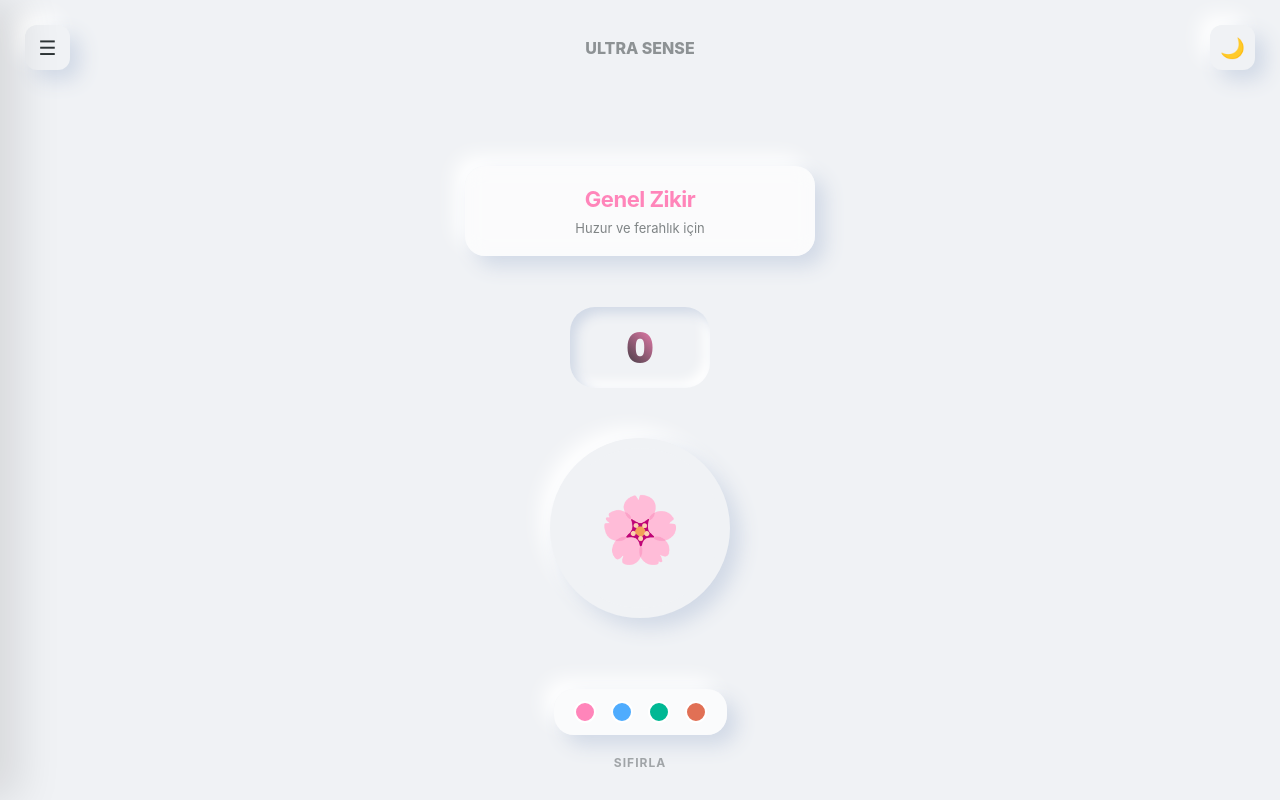
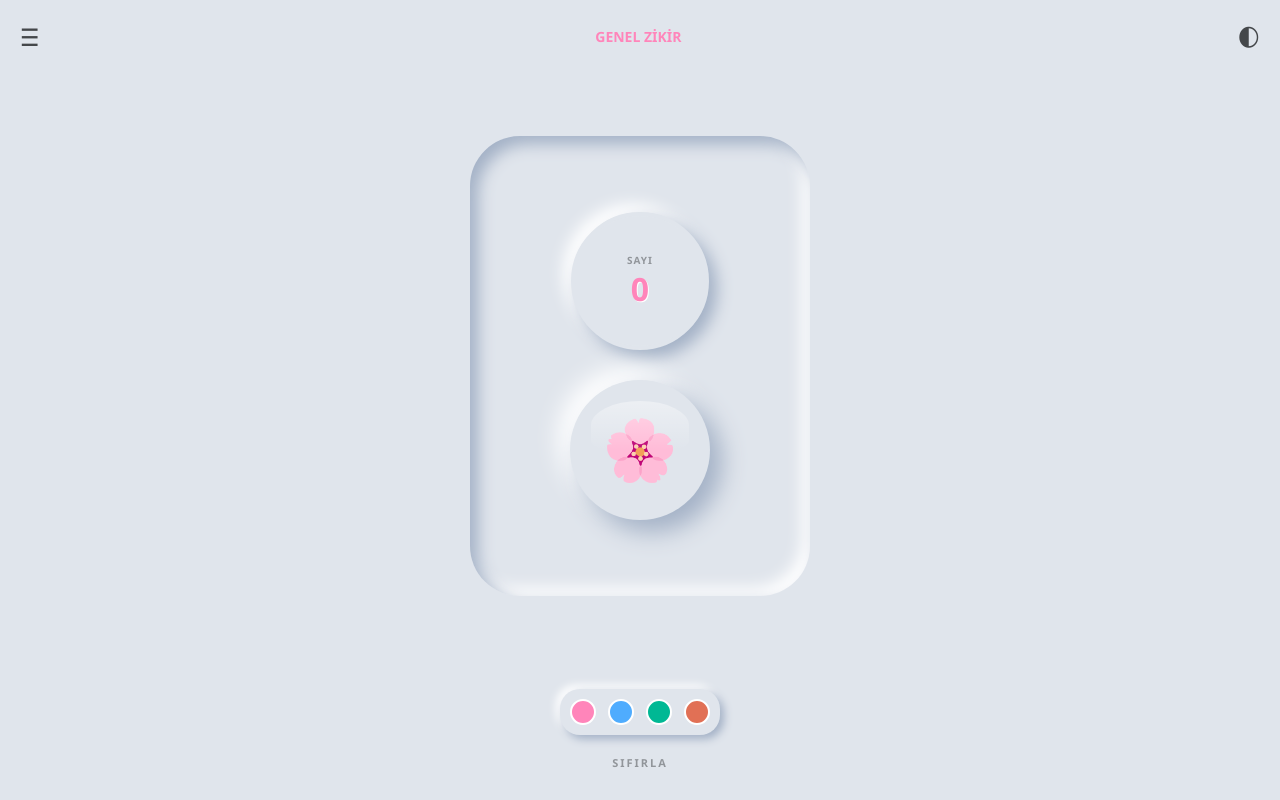
Before and after one commit to beyzaangin-collab/beyzaangin-collab2, a plain HTML site: page index.html in a window 1280 px wide. Drawn offline with Linux system fonts and the light colour scheme.

Commit message:
Update index.html

```diff
--- a/index.html
+++ b/index.html
@@ -3,22 +3,21 @@
 <head>
 <meta charset="UTF-8">
 <meta name="viewport" content="width=device-width, initial-scale=1.0, maximum-scale=1.0, user-scalable=0">
-<title>Beyza Zikirmatik Ultra</title>
-
+<title>Beyza Zikirmatik 3D</title>
 <style>
 :root {
   --accent: #ff85ba;
-  --bg: #f0f2f5;
-  --text: #2d3436;
-  --panel: rgba(255, 255, 255, 0.7);
-  --shadow: 10px 10px 20px #d1d9e6, -10px -10px 20px #ffffff;
+  --bg: #e0e5ec; /* Neomorfik zemin rengi */
+  --text: #44474a;
+  --light: #ffffff;
+  --shadow: #a3b1c6;
 }
 
 body.dark {
   --bg: #1a1c20;
   --text: #f1f2f6;
-  --panel: rgba(30, 32, 38, 0.7);
-  --shadow: 8px 8px 16px #121417, -8px -8px 16px #222429;
+  --light: #25282c;
+  --shadow: #0d0e10;
   --accent: #ff9fcf;
 }
 
@@ -26,303 +25,197 @@ body.theme-blue { --accent: #4facfe; }
 body.theme-green { --accent: #00b894; }
 body.theme-orange { --accent: #e17055; }
 
-* { box-sizing: border-box; user-select: none; -webkit-tap-highlight-color: transparent; }
-
 body {
   margin: 0;
-  font-family: 'Inter', -apple-system, system-ui, sans-serif;
+  font-family: 'Segoe UI', Tahoma, sans-serif;
   background: var(--bg);
   color: var(--text);
   height: 100vh;
   display: flex;
   flex-direction: column;
-  transition: all 0.4s cubic-bezier(0.4, 0, 0.2, 1);
+  transition: 0.4s ease;
 }
 
-/* ÜST BAR: Minimal ve Yüzer */
-.header {
-  padding: 25px;
+.header { padding: 20px; display: flex; justify-content: space-between; align-items: center; }
+
+/* DERİNLİKLİ DIŞ HALKA (ÇUKUR) */
+.outer-well {
+  width: 300px;
+  height: 420px;
+  background: var(--bg);
+  border-radius: 50px;
   display: flex;
-  justify-content: space-between;
+  flex-direction: column;
   align-items: center;
+  justify-content: center;
+  gap: 30px;
+  /* Dışa doğru çukur efekti */
+  box-shadow: inset 8px 8px 16px var(--shadow), inset -8px -8px 16px var(--light);
+  margin: auto;
+  padding: 20px;
 }
 
-.icon-btn {
-  width: 45px;
-  height: 45px;
-  border-radius: 12px;
+/* YUVARLAK SAYAÇ PANELİ (KABARTMA) */
+.counter-ring {
+  width: 130px;
+  height: 130px;
+  border-radius: 50%;
   background: var(--bg);
-  box-shadow: var(--shadow);
   display: flex;
   align-items: center;
   justify-content: center;
-  cursor: pointer;
-  font-size: 20px;
+  flex-direction: column;
+  /* Dışa doğru yükselen dairesel kabartma */
+  box-shadow: 8px 8px 16px var(--shadow), -8px -8px 16px var(--light);
+  border: 4px solid var(--bg);
 }
 
-/* ANA PANEL */
-.main-container {
-  flex: 1;
-  display: flex;
-  flex-direction: column;
-  align-items: center;
-  justify-content: space-evenly;
-  padding: 20px;
+.count-val {
+  font-size: 32px;
+  font-weight: 900;
+  color: var(--accent);
+  text-shadow: 1px 1px 0px var(--light);
 }
 
-/* ZİKİR BİLGİ KARTU */
-.info-card {
-  text-align: center;
-  padding: 20px;
-  border-radius: 20px;
-  background: var(--panel);
-  backdrop-filter: blur(10px);
-  box-shadow: var(--shadow);
-  width: 85%;
-  max-width: 350px;
-}
+.count-label { font-size: 10px; opacity: 0.5; font-weight: bold; letter-spacing: 1px; }
 
-.info-card h2 { margin: 0; font-size: 22px; color: var(--accent); letter-spacing: -0.5px; }
-.info-card p { margin: 8px 0 0; font-size: 13px; opacity: 0.6; }
-
-/* SAYAÇ: Yumuşak Köşeli Modern Panel */
-.counter-box {
-  padding: 15px 40px;
+/* 3D ZİKİR BUTONU */
+.zikir-btn {
+  width: 140px;
+  height: 140px;
+  border-radius: 50%;
   background: var(--bg);
-  box-shadow: inset 6px 6px 12px #d1d9e6, inset -6px -6px 12px #ffffff;
-  border-radius: 25px;
+  border: none;
+  font-size: 60px;
+  cursor: pointer;
   display: flex;
   align-items: center;
   justify-content: center;
-  min-width: 140px;
-}
-body.dark .counter-box {
-  box-shadow: inset 6px 6px 12px #121417, inset -6px -6px 12px #222429;
+  /* Güçlü 3D kabartma gölgesi */
+  box-shadow: 12px 12px 24px var(--shadow), -12px -12px 24px var(--light);
+  transition: all 0.15s ease;
+  position: relative;
 }
 
-.count-text {
-  font-size: 42px;
-  font-weight: 900;
-  font-variant-numeric: tabular-nums;
-  background: linear-gradient(45deg, var(--text), var(--accent));
-  -webkit-background-clip: text;
-  -webkit-text-fill-color: transparent;
+/* Butonun üstündeki parlama efekti */
+.zikir-btn::after {
+  content: "";
+  position: absolute;
+  top: 15%; left: 15%; width: 70%; height: 35%;
+  background: linear-gradient(to bottom, rgba(255,255,255,0.4), transparent);
+  border-radius: 50% 50% 20% 20%;
 }
 
-/* ANA ZİKİR BUTONU: Dokunsal (Tactile) Tasarım */
-.pulse-container {
-  position: relative;
-  display: flex;
-  align-items: center;
-  justify-content: center;
+.zikir-btn:active {
+  /* Basıldığında çukurlaşma efekti */
+  box-shadow: inset 6px 6px 12px var(--shadow), inset -6px -6px 12px var(--light);
+  transform: scale(0.96);
 }
 
-.main-button {
-  width: 180px;
-  height: 180px;
-  border-radius: 50%;
-  background: var(--bg);
-  box-shadow: var(--shadow);
-  border: 10px solid var(--bg);
-  display: flex;
-  align-items: center;
-  justify-content: center;
-  font-size: 65px;
-  cursor: pointer;
-  z-index: 2;
-  transition: transform 0.1s ease;
-}
+/* ALT ARAÇLAR */
+.tools { padding: 30px; display: flex; flex-direction: column; align-items: center; gap: 20px; }
+.dots { display: flex; gap: 12px; padding: 10px; background: var(--bg); border-radius: 20px; box-shadow: 4px 4px 8px var(--shadow), -4px -4px 8px var(--light); }
+.dot { width: 22px; height: 22px; border-radius: 50%; cursor: pointer; border: 2px solid white; }
 
-.main-button:active {
-  transform: scale(0.92);
-  box-shadow: inset 8px 8px 16px #d1d9e6, inset -8px -8px 16px #ffffff;
-}
-body.dark .main-button:active {
-  box-shadow: inset 8px 8px 16px #121417, inset -8px -8px 16px #222429;
-}
+.reset-txt { font-size: 11px; opacity: 0.5; font-weight: 800; cursor: pointer; letter-spacing: 2px; }
 
-/* Arka plandaki hare halesi */
-.ripple {
-  position: absolute;
-  width: 100%;
-  height: 100%;
-  border-radius: 50%;
-  border: 2px solid var(--accent);
-  opacity: 0;
-  z-index: 1;
-}
-
-.animate-ripple {
-  animation: rippleEffect 0.6s ease-out;
-}
-
-@keyframes rippleEffect {
-  0% { transform: scale(1); opacity: 0.5; }
-  100% { transform: scale(1.5); opacity: 0; }
-}
-
-/* ARAÇLAR */
-.tools {
-  display: flex;
-  flex-direction: column;
-  align-items: center;
-  gap: 20px;
-  padding-bottom: 30px;
-}
-
-.theme-dots {
-  display: flex;
-  gap: 15px;
-  padding: 12px 20px;
-  background: var(--panel);
-  border-radius: 20px;
-  box-shadow: var(--shadow);
-}
-
-.dot { width: 22px; height: 22px; border-radius: 50%; cursor: pointer; border: 2px solid white; transition: 0.3s; }
-.dot:hover { transform: scale(1.2); }
-
-/* SİDEBAR & LİSTE (Fonksiyonellik için) */
+/* SİDEBAR */
 .sidebar {
-  position: fixed; top: 0; left: 0; height: 100%; width: 300px;
-  background: var(--bg); z-index: 1000; transform: translateX(-100%);
-  transition: 0.4s cubic-bezier(0.4, 0, 0.2, 1);
-  padding: 30px 20px; box-shadow: 20px 0 40px rgba(0,0,0,0.1);
+  position: fixed; top: 0; left: 0; height: 100%; width: 280px;
+  background: var(--bg); z-index: 100; transform: translateX(-100%);
+  transition: 0.3s; padding: 30px 20px; border-right: 1px solid var(--shadow);
 }
 .sidebar.open { transform: translateX(0); }
-.list-scroll { overflow-y: auto; height: 80%; margin-top: 20px; padding-right: 5px; }
-.list-item {
-  padding: 15px; background: var(--panel); margin-bottom: 12px;
-  border-radius: 15px; display: flex; justify-content: space-between;
-  box-shadow: 4px 4px 10px rgba(0,0,0,0.02);
-}
-
 </style>
 </head>
-<body id="appBody">
+<body>
 
 <div class="header">
-  <div class="icon-btn" onclick="toggleMenu()">☰</div>
-  <div style="font-weight: 800; font-size: 16px; opacity: 0.5;">ULTRA SENSE</div>
-  <div class="icon-btn" onclick="toggleDark()" id="tBtn">🌙</div>
+  <div onclick="toggleSidebar()" style="cursor:pointer; font-size:24px;">☰</div>
+  <div id="activeName" style="font-weight: 800; font-size: 14px; color: var(--accent);">GENEL ZİKİR</div>
+  <div onclick="toggleDark()" style="cursor:pointer; font-size:24px;">🌓</div>
 </div>
 
 <div class="sidebar" id="sidebar">
-  <h2 style="color: var(--accent);">Zikir Arşivi</h2>
-  <div class="list-scroll" id="zikirList"></div>
-  <div style="position: absolute; bottom: 20px; left: 20px; right: 20px;">
-    <input id="newZikir" type="text" placeholder="Yeni ekle..." style="width:100%; padding:12px; border-radius:10px; border:none; box-shadow: inset 2px 2px 5px #ccc;">
-    <button onclick="addNew()" style="width:100%; margin-top:10px; padding:12px; border-radius:10px; background:var(--accent); color:white; border:none; font-weight:bold;">EKLE</button>
-  </div>
+    <h2 style="margin-bottom: 30px;">Zikirlerin</h2>
+    <div id="zikirList"></div>
+    <div style="margin-top: 50px;">
+        <input id="zInp" type="text" placeholder="Yeni Zikir..." style="width:100%; padding:10px; border-radius:10px; border:none; box-shadow: inset 3px 3px 6px var(--shadow);">
+        <button onclick="addZ()" style="width:100%; margin-top:10px; padding:10px; border-radius:10px; background:var(--accent); color:white; border:none; font-weight:bold;">EKLE</button>
+    </div>
 </div>
 
-<div class="main-container">
-  <div class="info-card">
-    <h2 id="zikirName">Genel Zikir</h2>
-    <p id="zikirSub">Huzur ve ferahlık için</p>
+<div class="outer-well">
+  <div class="counter-ring">
+    <div class="count-label">SAYI</div>
+    <div class="count-val" id="count">0</div>
   </div>
 
-  <div class="counter-box">
-    <div class="count-text" id="count">0</div>
-  </div>
-
-  <div class="pulse-container">
-    <div class="ripple" id="ripple"></div>
-    <div class="main-button" onclick="handleZikir()">🌸</div>
-  </div>
+  <button class="zikir-btn" onclick="inc()">🌸</button>
 </div>
 
 <div class="tools">
-  <div class="theme-dots">
+  <div class="dots">
     <div class="dot" style="background:#ff85ba" onclick="setTheme('')"></div>
     <div class="dot" style="background:#4facfe" onclick="setTheme('theme-blue')"></div>
     <div class="dot" style="background:#00b894" onclick="setTheme('theme-green')"></div>
     <div class="dot" style="background:#e17055" onclick="setTheme('theme-orange')"></div>
   </div>
-  <div style="font-size: 12px; opacity: 0.4; font-weight: bold; cursor: pointer; letter-spacing: 1px;" onclick="resetCounter()">SIFIRLA</div>
+  <div class="reset-txt" onclick="res()">SIFIRLA</div>
 </div>
 
 <script>
-let current = "Genel Zikir";
-let counters = JSON.parse(localStorage.getItem("ultra_counters") || '{"Genel Zikir": 0}');
-let myZikirs = JSON.parse(localStorage.getItem("ultra_list") || '["Genel Zikir", "Subhanallah", "Elhamdülillah", "Allahuekber"]');
+let cur = "Genel Zikir";
+let data = JSON.parse(localStorage.getItem("z3d_v1") || '{"Genel Zikir": 0}');
+let list = JSON.parse(localStorage.getItem("z3d_list") || '["Genel Zikir"]');
 
-function handleZikir() {
-  // Veri Güncelleme
-  counters[current] = (counters[current] || 0) + 1;
-  localStorage.setItem("ultra_counters", JSON.stringify(counters));
-
-  // Görsel Efekt
-  const ripple = document.getElementById("ripple");
-  ripple.classList.remove("animate-ripple");
-  void ripple.offsetWidth; // Trigger reflow
-  ripple.classList.add("animate-ripple");
-
-  // Titreşim
-  if(navigator.vibrate) navigator.vibrate(45);
-
-  updateUI();
+function inc() {
+  data[cur] = (data[cur] || 0) + 1;
+  if(navigator.vibrate) navigator.vibrate(40);
+  save();
+  upd();
 }
 
-function updateUI() {
-  const val = counters[current] || 0;
-  const display = val >= 10000 ? (val/1000).toFixed(1) + 'k' : val;
-  document.getElementById("count").innerText = display;
+function upd() {
+  const val = data[cur] || 0;
+  document.getElementById("count").innerText = val >= 10000 ? (val/1000).toFixed(1) + 'k' : val;
 }
 
-function toggleMenu() {
-    renderList();
-    document.getElementById("sidebar").classList.toggle("open");
+function save() {
+  localStorage.setItem("z3d_v1", JSON.stringify(data));
+  localStorage.setItem("z3d_list", JSON.stringify(list));
 }
 
-function renderList() {
-  const list = document.getElementById("zikirList");
-  list.innerHTML = "";
-  myZikirs.forEach(z => {
-    list.innerHTML += `
-      <div class="list-item" onclick="selectZikir('${z}')">
-        <b>${z}</b>
-        <span>${counters[z] || 0}</span>
-      </div>`;
-  });
+function res() { if(confirm("Sıfırlansın mı?")) { data[cur] = 0; save(); upd(); } }
+
+function toggleSidebar() {
+    const s = document.getElementById("sidebar");
+    s.classList.toggle("open");
+    render();
 }
 
-function selectZikir(z) {
-  current = z;
-  document.getElementById("zikirName").innerText = z;
-  updateUI();
-  toggleMenu();
+function render() {
+    const area = document.getElementById("zikirList");
+    area.innerHTML = "";
+    list.forEach(z => {
+        area.innerHTML += `<div onclick="sel('${z}')" style="padding:15px; margin-bottom:10px; border-radius:12px; background:var(--bg); box-shadow: 4px 4px 8px var(--shadow); cursor:pointer;"><b>${z}</b></div>`;
+    });
 }
 
-function addNew() {
-  const val = document.getElementById("newZikir").value.trim();
-  if(val && !myZikirs.includes(val)) {
-    myZikirs.push(val);
-    localStorage.setItem("ultra_list", JSON.stringify(myZikirs));
-    document.getElementById("newZikir").value = "";
-    renderList();
-  }
+function sel(z) { cur = z; document.getElementById("activeName").innerText = z.toUpperCase(); upd(); toggleSidebar(); }
+
+function addZ() {
+    const v = document.getElementById("zInp").value.trim();
+    if(v && !list.includes(v)) { list.push(v); save(); render(); document.getElementById("zInp").value = ""; }
 }
 
-function resetCounter() {
-  if(confirm("Sıfırlansın mı?")) {
-    counters[current] = 0;
-    localStorage.setItem("ultra_counters", JSON.stringify(counters));
-    updateUI();
-  }
+function toggleDark() { document.body.classList.toggle("dark"); }
+function setTheme(t) {
+    const isDark = document.body.classList.contains("dark");
+    document.body.className = isDark ? "dark " + t : t;
 }
 
-function toggleDark() {
-  document.body.classList.toggle("dark");
-  document.getElementById("tBtn").innerText = document.body.classList.contains("dark") ? "☀️" : "🌙";
-}
-
-function setTheme(t) {
-  const isDark = document.body.classList.contains("dark");
-  document.body.className = isDark ? "dark " + t : t;
-}
-
-updateUI();
+upd();
 </script>
 </body>
 </html>
```
